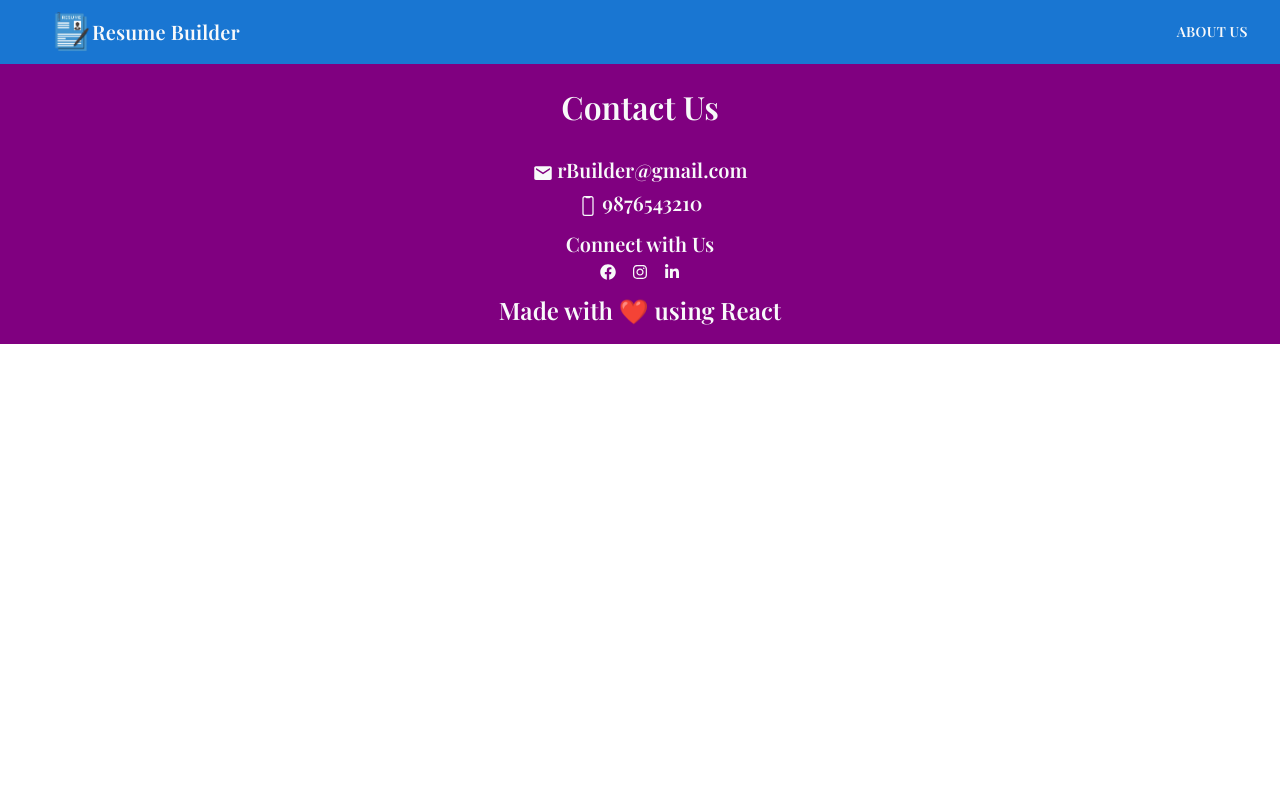
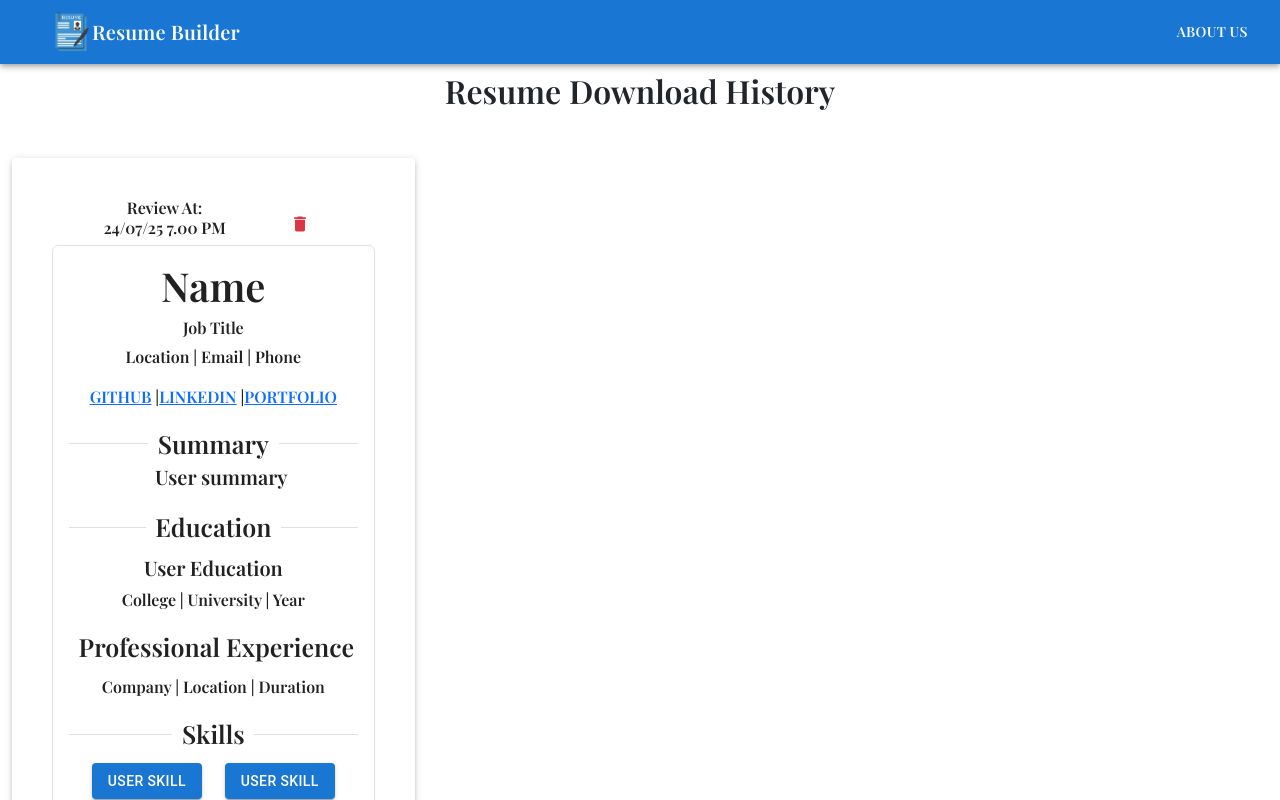
Before and after one commit to anagha2307/ResumeBuilder, a React (Vite) app in the folder rBuilder/: page /history in a window 1280 px wide. Shown: the top 800 px of the page. Built offline with nearby package versions, Linux system fonts and the light colour scheme.

Commit message:
Steos Update Day4

```diff
--- a/rBuilder/src/App.jsx
+++ b/rBuilder/src/App.jsx
@@ -19,7 +19,7 @@ function App() {
         <Route path ='/' element={<LandingPage/>} />
         <Route path ='/resume' element={<ResumeGen/>} />
         <Route path ='/UserForm' element={<UserForm/>} />
-        <Route path ='/History' element={<History/>} />
+        <Route path ='/history' element={<History/>} />
         <Route path ='/*' element={<PageNotFound/>} />
       </Routes>
       <Footer/>
--- a/rBuilder/src/components/Preview.jsx
+++ b/rBuilder/src/components/Preview.jsx
@@ -19,7 +19,7 @@ function Preview() {
           {/*edit*/}
           <Edit/>
           {/*history*/}
-          <button className='btn fs-3 text-primary'><FaHistory /></button>
+          <button className='btn fs-3 text-primary'> <FaHistory /></button>
           <Link to={'/resume'} className='btn text-primary my-3'>BACK</Link>
         </Stack>
       </Stack>
--- a/rBuilder/src/components/Steps.jsx
+++ b/rBuilder/src/components/Steps.jsx
@@ -6,6 +6,7 @@ import StepLabel from '@mui/material/StepLabel';
 import Button from '@mui/material/Button';
 import Typography from '@mui/material/Typography';
 import TextField from '@mui/material/TextField';
+import { useState, useRef } from 'react';
 
 
 const steps = ['Basic Information', 'Contact Details', 'Education Details', 'Work Experience',
@@ -16,6 +17,40 @@ function Steps() {
   const [skipped, setSkipped] = React.useState(new Set());
 
   const skillSuggestion = ['NODE JS', 'EXPRESS', 'REACT', 'MONGODB', 'GIT', 'BOOTSTRAP', 'NEXT JS', 'TAILWIND CSS']
+
+  //state for storing user input
+  const [userInput, setUserInput] = React.useState({
+    personalData: {
+      name: '',
+      jobTitle: '',
+      location: '',
+      email: '',
+      phone: '',
+      github: '',
+      linkedin: '',
+      portfolio: '',
+    },
+    educationData: {
+      course: '',
+      college: '',
+      university: '',
+      year: ''
+    },
+    experience: {
+      jobRole: '',
+      company: '',
+      jobLocation: '',
+      duration: ''
+    },
+    skills: [],
+    summary: ''
+
+  })
+  //console.log(userInput);
+
+  const userSkillRef = useRef()
+  //console.log(userInput);
+
 
   const isStepOptional = (step) => {
     return step === 1;
@@ -56,6 +91,22 @@ function Steps() {
   const handleReset = () => {
     setActiveStep(0);
   };
+
+  const addSkill = (inputSkill) => {
+    //alert(userSkillRef.current.value)
+    if (inputSkill) {
+      if (userInput.skills.includes(inputSkill)) {
+        alert('Given skill is already existing!!')
+      }
+      else {
+        setUserInput({...userInput, skills:[...userInput, skills, inputSkill] })
+      }
+
+    }
+  }
+  const removeSkill = (skill) => {
+    setUserInput({...userInput,skills : userInput.skills.filter((item) => item != skill)})
+  }
   //render the content corresponding to the array index
   const renderStepArrayContent = (stepCount) => {
     switch (stepCount) {
@@ -63,9 +114,15 @@ function Steps() {
         <div>
           <h4>Personal Details</h4>
           <div className="d-flex row ms-1">
-            <TextField id="name" label="Full Name" variant="standard" />
-            <TextField id="job" label="Job Title" variant="standard" />
-            <TextField id="loc" label="Location" variant="standard" />
+            <TextField id="name" label="Full Name" variant="standard" onChange={e => setUserInput
+              ({ ...userInput, personalData: { ...userInput.personalData, name: e.target.value } })}
+              value={userInput.personalData.name} />
+            <TextField id="job" label="Job Title" variant="standard" onChange={e => setUserInput
+              ({ ...userInput, personalData: { ...userInput.personalData, jobTitle: e.target.value } })}
+              value={userInput.personalData.jobTitle} />
+            <TextField id="loc" label="Location" variant="standard" onChange={e => setUserInput
+              ({ ...userInput, personalData: { ...userInput.personalData, location: e.target.value } })}
+              value={userInput.personalData.location} />
           </div>
         </div>
       )
@@ -73,11 +130,28 @@ function Steps() {
         <div>
           <h4>Contact Details</h4>
           <div className="d-flex row ms-1">
-            <TextField id="email" label="Email" variant="standard" />
-            <TextField id="phone" label="Phone" variant="standard" />
-            <TextField id="git" label="Github Profile Link" variant="standard" />
-            <TextField id="git" label="LinkedIn Profile Link" variant="standard" />
-            <TextField id="portfolio" label="Portfolio Link" variant="standard" />
+            <TextField id="email" label="Email" variant="standard" onChange={e => setUserInput
+              ({ ...userInput, personalData: { ...userInput.personalData, email: e.target.value } }
+              )}
+              value={userInput.personalData.email} />
+            <TextField id="phone" label="Phone" variant="standard" onChange={e => setUserInput
+              ({ ...userInput, personalData: { ...userInput.personalData, phone: e.target.value } }
+              )}
+              value={userInput.personalData.phone} />
+            <TextField id="git" label="Github Profile Link" variant="standard" onChange={e => setUserInput
+              ({ ...userInput, personalData: { ...userInput.personalData, github: e.target.value } }
+              )}
+              value={userInput.personalData.github} />
+            <TextField id="linkedin" label="LinkedIn Profile Link" variant="standard"
+              onChange={e => setUserInput
+                ({ ...userInput, personalData: { ...userInput.personalData, linkedin: e.target.value } }
+                )}
+              value={userInput.personalData.linkedin} />
+            <TextField id="portfolio" label="Portfolio Link" variant="standard"
+              onChange={e => setUserInput
+                ({ ...userInput, personalData: { ...userInput.personalData, portfolio: e.target.value } }
+                )}
+              value={userInput.personalData.portfolio} />
           </div>
         </div>
       )
@@ -85,10 +159,26 @@ function Steps() {
         <div>
           <h4>Education Details</h4>
           <div className="d-flex row ms-1">
-            <TextField id="course" label="Course" variant="standard" />
-            <TextField id="college" label="College" variant="standard" />
-            <TextField id="uni" label="University" variant="standard" />
-            <TextField id="year" label="Year of Passing" variant="standard" />
+            <TextField id="course" label="Course" variant="standard"
+              onChange={e => setUserInput
+                ({ ...userInput, educationData: { ...userInput.educationData, course: e.target.value } }
+                )}
+              value={userInput.educationData.course} />
+            <TextField id="college" label="College" variant="standard"
+              onChange={e => setUserInput
+                ({ ...userInput, educationData: { ...userInput.educationData, college: e.target.value } }
+                )}
+              value={userInput.educationData.college} />
+            <TextField id="uni" label="University" variant="standard"
+              onChange={e => setUserInput
+                ({ ...userInput, educationData: { ...userInput.educationData, university: e.target.value } }
+                )}
+              value={userInput.educationData.university} />
+            <TextField id="year" label="Year of Passing" variant="standard"
+              onChange={e => setUserInput
+                ({ ...userInput, educationData: { ...userInput.educationData, year: e.target.value } }
+                )}
+              value={userInput.educationData.year} />
           </div>
         </div>
       )
@@ -96,10 +186,26 @@ function Steps() {
         <div>
           <h4>Professional Details</h4>
           <div className="d-flex row ms-1">
-            <TextField id="title" label="Job or Internship" variant="standard" />
-            <TextField id="company" label="Company" variant="standard" />
-            <TextField id="location" label="Company Location" variant="standard" />
-            <TextField id="duration" label="Duration" variant="standard" />
+            <TextField id="title" label="Job or Internship" variant="standard"
+              onChange={e => setUserInput
+                ({ ...userInput, experience: { ...userInput.experience, jobRole: e.target.value } }
+                )}
+              value={userInput.experience.jobRole} />
+            <TextField id="company" label="Company" variant="standard"
+              onChange={e => setUserInput
+                ({ ...userInput, experience: { ...userInput.experience, company: e.target.value } }
+                )}
+              value={userInput.experience.company} />
+            <TextField id="location" label="Company Location" variant="standard"
+              onChange={e => setUserInput
+                ({ ...userInput, experience: { ...userInput.experience, jobLocation: e.target.value } }
+                )}
+              value={userInput.experience.jobLocation} />
+            <TextField id="duration" label="Duration" variant="standard"
+              onChange={e => setUserInput
+                ({ ...userInput, experience: { ...userInput.experience, duration: e.target.value } }
+                )}
+              value={userInput.experience.duration} />
           </div>
         </div>
       )
@@ -107,21 +213,29 @@ function Steps() {
         <div>
           <h3>Skills</h3>
           <div className='d-flex justify-content-between align-items-center ms-1'>
-            <TextField sx={{width:"400px"}} id="skill" label="Add Skill" variant="standard" />
-            <Button variant="text">ADD</Button>
+            <input ref={userSkillRef} type="text" className="form-control" placeholder='Add Skills' />
+            <Button variant="text" onClick={() => addSkill(userSkillRef.current.value)}>ADD</Button>
           </div>
           <h5 className='my-3'>Suggestions:</h5>
           <div className="d-flex flex-wrap jusify-content-between my-3">
-            {
-              skillSuggestion.map(userskill => (
-                <Button variant="outlined" className='m-1' key={userskill}>{userskill}</Button>
-              ))
-            }
+            {skillSuggestion.map(userskill => (
+              <Button variant="outlined"
+                onClick={() => addSkill(userskill)}
+                className='m-1'
+                key={userskill}>{userskill}
+              </Button>
+            ))}
           </div>
           <h5 className='my-3'>Added Skills:</h5>
           <div className="d-flex flex-wrap jusify-content-between my-3 gap-3">
             {/*span duplicated according user adding skills*/}
-            <span className="btn btn-primary">REACT <button className="btn text-light">X</button></span>
+            {
+              userInput.skills.length > 0 ?
+                userInput.skills.map(skill => (
+                  <span className="btn btn-primary">{skill} <button className="btn text-light">X</button></span>
+                )) :
+                <span>NIL</span>
+            }
           </div>
         </div>
       )
@@ -129,7 +243,11 @@ function Steps() {
         <div>
           <h4>Professional Summary</h4>
           <div className="d-flex row ms-1">
-            <TextField id="name" label="Write a short summary of yourself" variant="standard" multiline rows={4} />
+            <TextField id="name" label="Write a short summary of yourself" variant="standard" multiline rows={4}
+              onChange={e => setUserInput
+                ({ ...userInput, summary: { ...userInput.summary, s: e.target.value } }
+                )}
+              value={userInput.summary} />
           </div>
         </div>
       )
@@ -170,11 +288,13 @@ function Steps() {
           </React.Fragment>
         ) : (
           <React.Fragment>
-            <Typography sx={{ mt: 2, mb: 1 }}>Step {activeStep + 1}
+            <Typography component="div" sx={{ mt: 2, mb: 1 }}>
+              Step {activeStep + 1}
               <Box sx={{ mt: 2 }}>
                 {renderStepArrayContent(activeStep)}
               </Box>
             </Typography>
+
             <Box sx={{ display: 'flex', flexDirection: 'row', pt: 2 }}>
               <Button
                 color="inherit"
--- a/rBuilder/src/main.jsx
+++ b/rBuilder/src/main.jsx
@@ -7,7 +7,7 @@ import App from './App.jsx'
 createRoot(document.getElementById('root')).render(
   <StrictMode>
     <BrowserRouter>
-      <App />
+      <App/>
     </BrowserRouter>
   </StrictMode>,
 )
--- a/rBuilder/src/pages/History.jsx
+++ b/rBuilder/src/pages/History.jsx
@@ -1,10 +1,64 @@
 import React from 'react'
-
+import Box from '@mui/material/Box';
+import Paper from '@mui/material/Paper';
+import { Link } from 'react-router-dom';
+import Divider from '@mui/material/Divider';
+import Stack from '@mui/material/Stack';
+import Button from '@mui/material/Button';
+import { MdDelete } from "react-icons/md";
 function History() {
   return (
-    <div>
+    <div id='history'>
+      <div>
+        <h2 className='text-center my-2'>Resume Download History</h2>
+      </div>
+      <Box component="section" className='container-fluid'>
+        <div className="row">
+          <div className="col-md-4">
+            <Paper elevation={3} sx={{ textAlign: 'center', my: 5, p: 5 }}>
+              <div className="d-flex justify-content-evenly align-items-center">
+              <h6>Review At: <br/> 24/07/25 7.00 PM</h6>
+              <button className="btn text-danger fs-5"><MdDelete /></button>
+            </div>
+              <div className='border rounded p-3'>
+                <h1>Name</h1>
+                <h6>Job Title</h6>
+                <p><span>Location</span> | <span>Email</span> | <span>Phone</span></p>
+                <p>
+                  <Link href={""}>GITHUB</Link> |
+                  <Link href={""}>LINKEDIN</Link> |
+                  <Link href={""}>PORTFOLIO</Link>
+                </p>
+                <Divider sx={{ fontSize: "25px" }}>Summary</Divider>
+                <p className='fs-5 ms-3'>User summary</p>
+                <Divider sx={{ fontSize: "25px", marginBottom: "10px" }}>Education</Divider>
+                <h5>User Education</h5>
+                <p><span>College</span> | <span>University</span> | <span>Year</span></p>
+                <Divider sx={{ fontSize: "25px", marginBottom: "10px" }}>Professional Experience</Divider>
+                <p><span>Company</span> | <span>Location</span> | <span>Duration</span></p>
+                <Divider sx={{ fontSize: "25px", marginBottom: "10px" }}>Skills</Divider>
+                <Stack direction="row" justifyContent={'space-evenly'} sx={{ flexWrap: "wrap" }}>
+                  <Button variant="contained" sx={{ marginBottom: "10px" }}>User Skill</Button>
+                  <Button variant="contained" sx={{ marginBottom: "10px" }}>User Skill</Button>
+                  <Button variant="contained" sx={{ marginBottom: "10px" }}>User Skill</Button>
+                  <Button variant="contained" sx={{ marginBottom: "10px" }}>User Skill</Button>
+                  <Button variant="contained" sx={{ marginBottom: "10px" }}>User Skill</Button>
+                  <Button variant="contained" sx={{ marginBottom: "10px" }}>User Skill</Button>
+                  <Button variant="contained" sx={{ marginBottom: "10px" }}>User Skill</Button>
+                  <Button variant="contained" sx={{ marginBottom: "10px" }}>User Skill</Button>
+                  <Button variant="contained" sx={{ marginBottom: "10px" }}>User Skill</Button>
+                </Stack>
+          </div>
+          </Paper>
 
+        </div>
     </div>
+
+      </Box >
+
+
+
+    </div >
   )
 }
 
--- a/rBuilder/src/pages/LandingPage.jsx
+++ b/rBuilder/src/pages/LandingPage.jsx
@@ -16,7 +16,7 @@ const LandingPage = () => {
             style={{ backgroundColor: "rgb(255,255,255,0.2)" }}>
             <h3>Designed to get hired</h3>
             <h4>Your skills, your story, your next job - all in one</h4>
-            <Link to={'/ResumeGen'}>
+            <Link to={'/resume'}>
               <button className='btn btn-primary'>Make your Resume</button>
             </Link>
           </div>
--- a/rBuilder/src/pages/UserForm.jsx
+++ b/rBuilder/src/pages/UserForm.jsx
@@ -8,10 +8,10 @@ function UserForm() {
     <>
     <div className="container">
       <div className="row p-5">
-        <div className="col-6">
+        <div className="col-lg-6">
           <Steps/>
         </div>
-        <div className="col-6">
+        <div className="col-lg-6">
           <Preview/>
         </div>
       </div>
```
